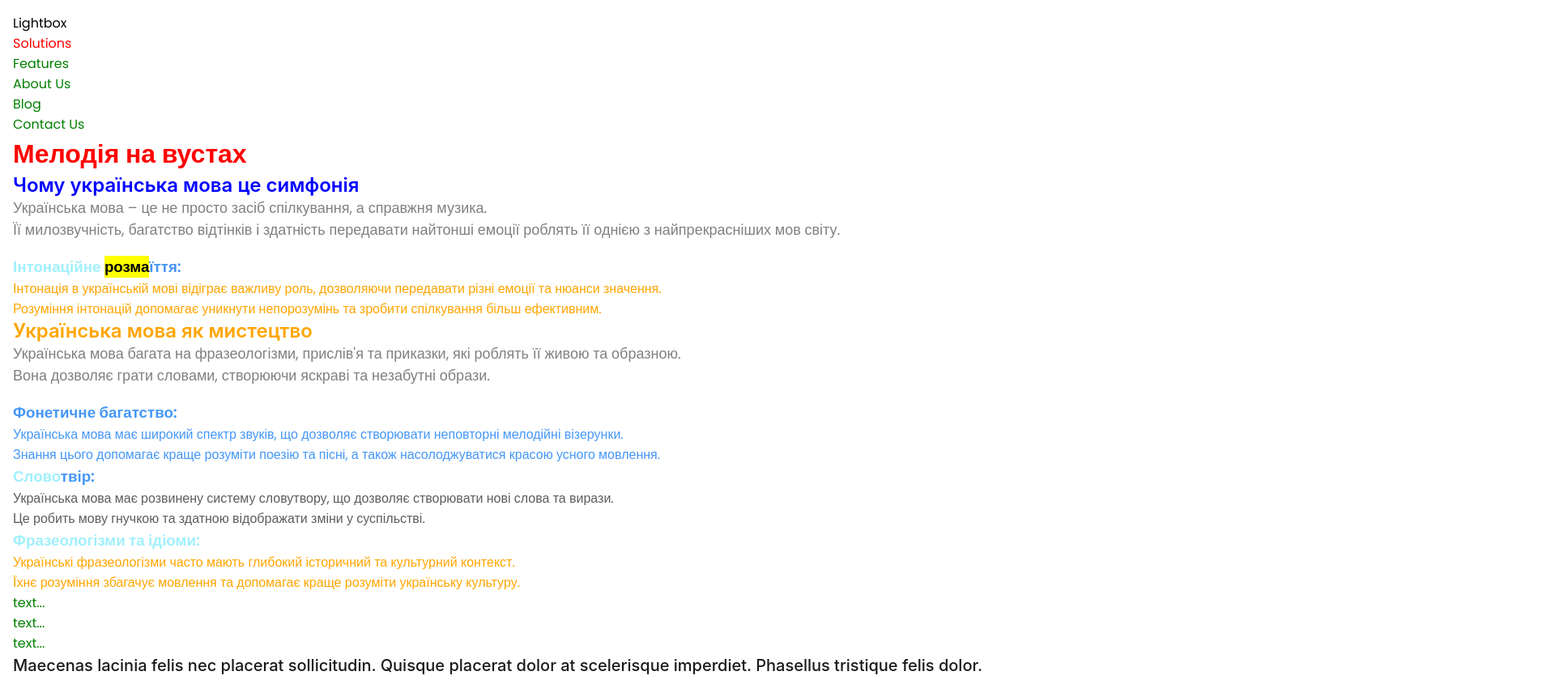
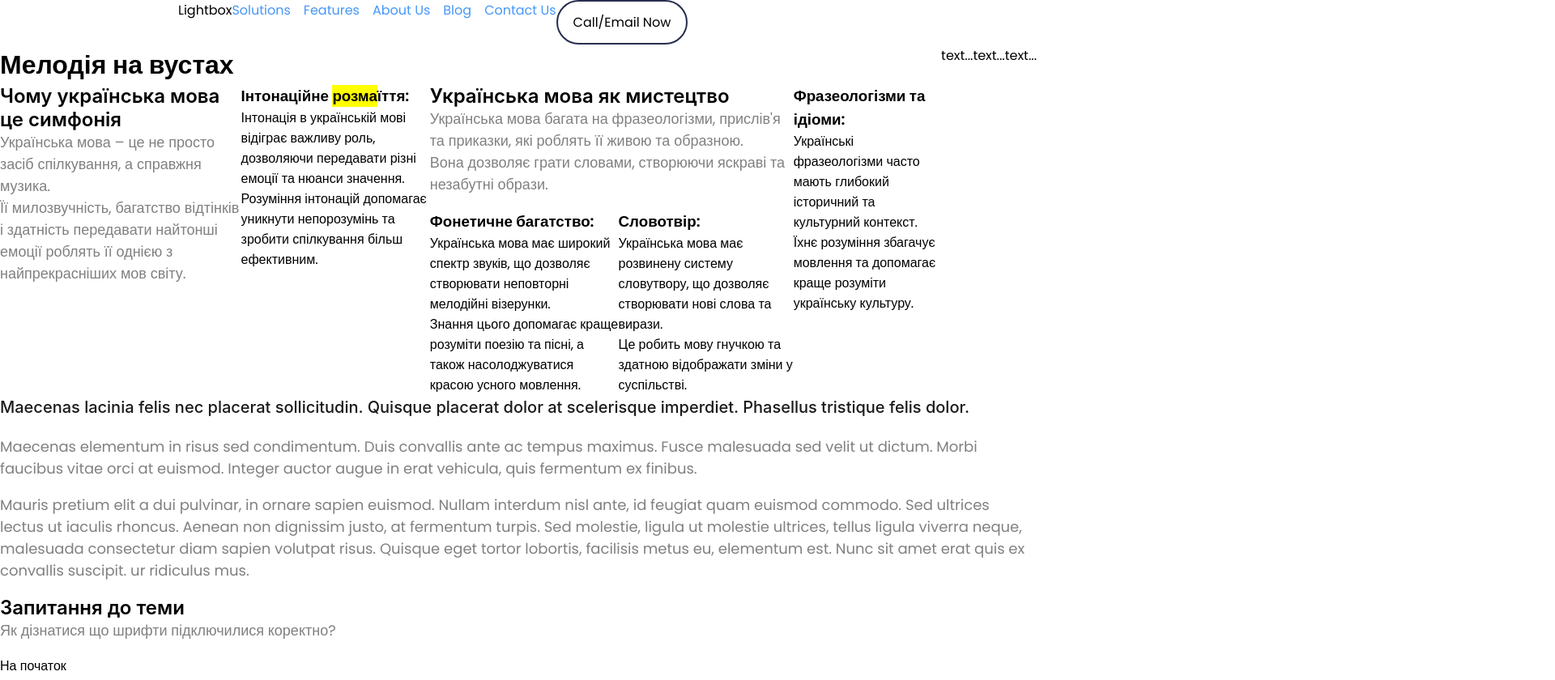
Before and after one commit to Sashko-kapillar/Work-page-free-01, a plain HTML site: page index.html in a window 1280 px wide. Shown: the top 840 px of the page at 81% size, 1920 px wide, since content can reach past the window. Drawn offline with Linux system fonts and the light colour scheme.

Commit message:
add nav-bar

```diff
--- a/css/reset.css
+++ b/css/reset.css
@@ -12,7 +12,7 @@ html {
 body {
   /* background-color: #fbfbfb; */
   font-family: "Poppins", sans-serif;
-  padding: 1em;
+  max-width: 1600px;
   /* color: #0c0c0c; */
 }
 
@@ -28,13 +28,15 @@ p {
 
 ul,
 ol {
-  /* display: flex; */
+  display: flex;
   list-style: none;
 }
 
 a {
   color: currentColor;
   text-decoration: none;
+  display: inline-block;
+  cursor: pointer;
 }
 
 button {
--- a/css/style.css
+++ b/css/style.css
@@ -101,40 +101,30 @@ h2 {
   font-weight: 600;
 }
 
-ul li {
-  color: red;
+.header {
+  width: 1490px;
+  height: 56px;
+  padding: 0 220px;
 }
 
-li > h3 {
+.nav-menu {
+  /* display: flex; */
   color: #4597f7;
 }
 
-ul li + li {
-  color: green;
+.nav-list {
+  gap: 1em;
 }
 
-ul ul li {
-  color: blue;
+.logo-head {
+  display: flex;
 }
 
-ul ul li + li {
-  color: orange;
-}
-
-ul ul ol li {
-  color: #4597f7;
-}
-
-ul ul ol li + li {
-  color: #5d5d5d;
-}
-
-span {
-  color: #a0f0fc;
-}
-
-.nav-menu {
-  display: flex;
+.call {
+  border: 2px solid #272d4e;
+  border-radius: 60px;
+  cursor: pointer;
+  padding: 13px 19px;
 }
 
 .title-four {
--- a/index.html
+++ b/index.html
@@ -13,27 +13,36 @@
     />
   </head>
   <body>
-    <header>
-      <div class="logo-head">Lightbox</div>
+    <header class="header">
+      <div class="logo-head">
+        Lightbox
         <nav id="start" class="nav-menu">
-        <ul>
-          <li>
+          <ul class="nav-list">
+            <li class="nav-item">
               <a href="#info-1">Solutions</a>
             </li>
-          <li>
+            <li class="nav-item">
               <a href="#info-2">Features</a>
             </li>
-          <li>
+            <li class="nav-item">
               <a href="#info-3">About Us</a>
             </li>
-          <li>
+            <li class="nav-item">
               <a href="#info-3">Blog</a>
             </li>
-          <li>
+            <li class="nav-item">
               <a href="#info-3">Contact Us</a>
             </li>
           </ul>
         </nav>
+        <div>
+          <ul>
+            <li><a href="#" class="call">Call/Email Now</a></li>
+            <li><a href="#" class="target_blank"></a></li>
+            <li><a href="#" class="target_blank"></a></li>
+          </ul>
+        </div>
+      </div>
     </header>
     <main>
       <ul>
```
Lines whose indentation alone changed are shown as unchanged.
